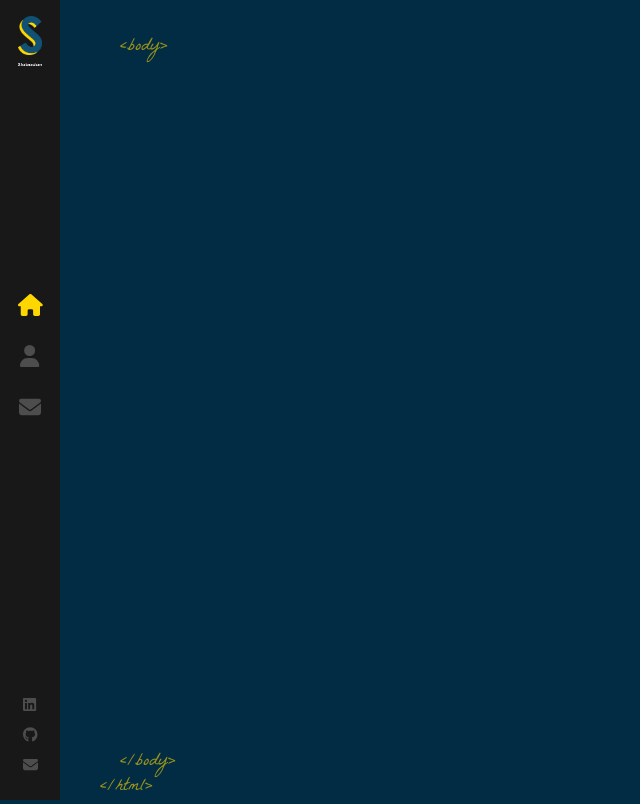
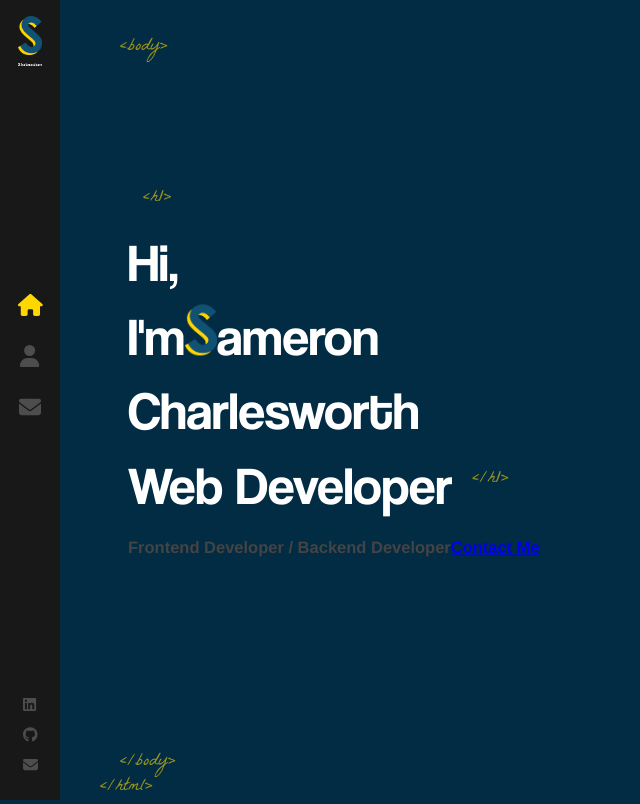
Before and after one commit to Charlie1099/new-portfolio-version-two, a React (Create React App) app in the folder portfolio-two/: page / in a window 1280 px wide. Shown: the whole page, without its empty margins (0-640 px from the left). Built offline with nearby package versions, Linux system fonts and the light colour scheme.

Commit message:
finished sidebar starting home page

```diff
--- a/portfolio-two/src/App.js
+++ b/portfolio-two/src/App.js
@@ -1,13 +1,16 @@
 import './App.scss';
-import { Routes, Route, } from 'react-router-dom'
+import { Routes, Route } from 'react-router-dom';
 import Layout from './components/Layout';
+import Home from './components/Home';
+
 
 function App() {
   return (
     <>
     <Routes>
-      <Route path="/" element={<Layout />} />
-
+      <Route path="/" element={<Layout />}>
+       <Route index element={<Home />} />
+       </Route>
     </Routes>
     </>
   );
--- /dev/null
+++ b/portfolio-two/src/components/Home/index.js
@@ -0,0 +1,26 @@
+import './index.scss';
+import LogoTitle from "../../assets/images/logo-s.png";
+import { Link } from "react-router-dom"
+
+const Home = () => {
+
+    return (
+        <div className='container home-page'>
+            <div className='text-zone'>
+                <h1>Hi, <br /> I'm
+                <img src={LogoTitle} alt="Developer" />
+                ameron Charlesworth
+                <br />
+                Web Developer
+                </h1>
+                <h2>
+                    Frontend Developer / Backend Developer
+                    <Link to="/contact" className="flat-button">Contact Me</Link>
+                </h2>
+            </div>
+
+        </div>
+    );
+}
+
+export default Home
--- /dev/null
+++ b/portfolio-two/src/components/Home/index.scss
@@ -0,0 +1,46 @@
+.home-page {
+
+    .text-zone {
+        position: absolute;
+        left: 10%;
+        top: 50%;
+        transform: translateY(-50%);
+        width: 40%;
+        max-height: 90%;
+    }
+
+    h1 {
+        color: #fff;
+        font-size: 53px;
+        margin: 0;
+        font-family: "Coolvetica";
+        font-weight: 400;
+
+        &::before {
+            content: '<h1>';
+            font-family: "La Belle Aurore";
+            color: #ffd700;
+            font-size: 18px;
+            position: absolute;
+            margin-top: -40px;
+            left: 15px;
+            opacity: 0.6;
+        }
+
+        &::after {
+            content: '</h1>';
+            font-family: "La Belle Aurore";
+            color: #ffd700;
+            font-size: 18px;
+            position: absolute;
+            margin-top: 18px;
+            margin-left: 20px;
+            opacity: 0.6;
+        }
+
+
+        img {
+            width: 32px;
+        }
+    }
+}
--- a/portfolio-two/src/components/Layout/index.js
+++ b/portfolio-two/src/components/Layout/index.js
@@ -1,5 +1,5 @@
 import './index.scss'
-import Sidebar from '../../Sidebar'
+import Sidebar from '../Sidebar'
 import { Outlet } from 'react-router-dom'
 
 const Layout = () => {
--- a/portfolio-two/src/components/Layout/index.scss
+++ b/portfolio-two/src/components/Layout/index.scss
@@ -22,3 +22,17 @@
 .bottom-tag-html {
     margin-left: -20px;
 }
+
+.contaniner {
+    width: 100%;
+    will-change: contents;
+    height: 90%;
+    position: absolute;
+    opacity: 0;
+    top: 5%;
+    margin: 0 auto;
+    z-index: 1;
+    transform-style: preserve-3d;
+    animation: fadeIn 1s forwards;
+    animation-delay: 1s;
+}
--- a/portfolio-two/src/Sidebar/index.js
+++ b/portfolio-two/src/components/Sidebar/index.js
@@ -1,7 +1,7 @@
 import { Link, NavLink } from 'react-router-dom'
 import './index.scss'
-import LogoS from '../assets/images/logo-s.png'
-import LogoSubtitle from '../assets/images/logo_sub.png'
+import LogoS from '../../assets/images/logo-s.png'
+import LogoSubtitle from '../../assets/images/logo_sub.png'
 import { faEnvelope, faHome, faUser } from '@fortawesome/free-solid-svg-icons'
 import { FontAwesomeIcon } from '@fortawesome/react-fontawesome'
 import { faLinkedin, faGithub } from '@fortawesome/free-brands-svg-icons'
```
Also changed, not shown: portfolio-two/src/components/Sidebar/index.scss (renamed from portfolio-two/src/Sidebar/index.scss).
